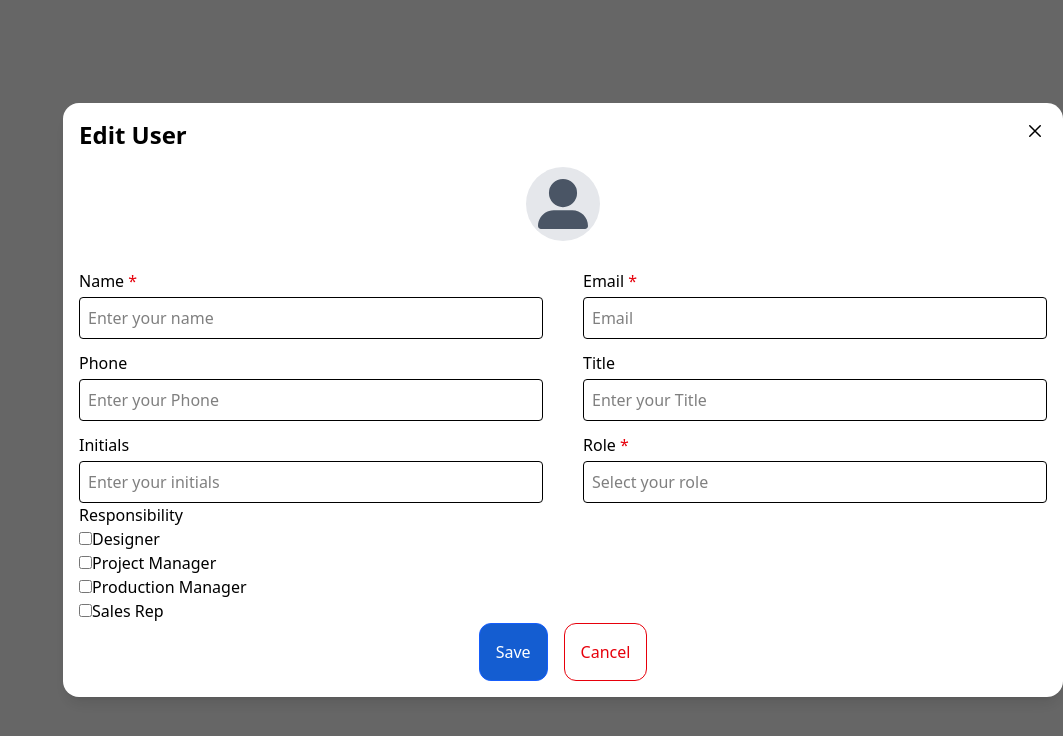
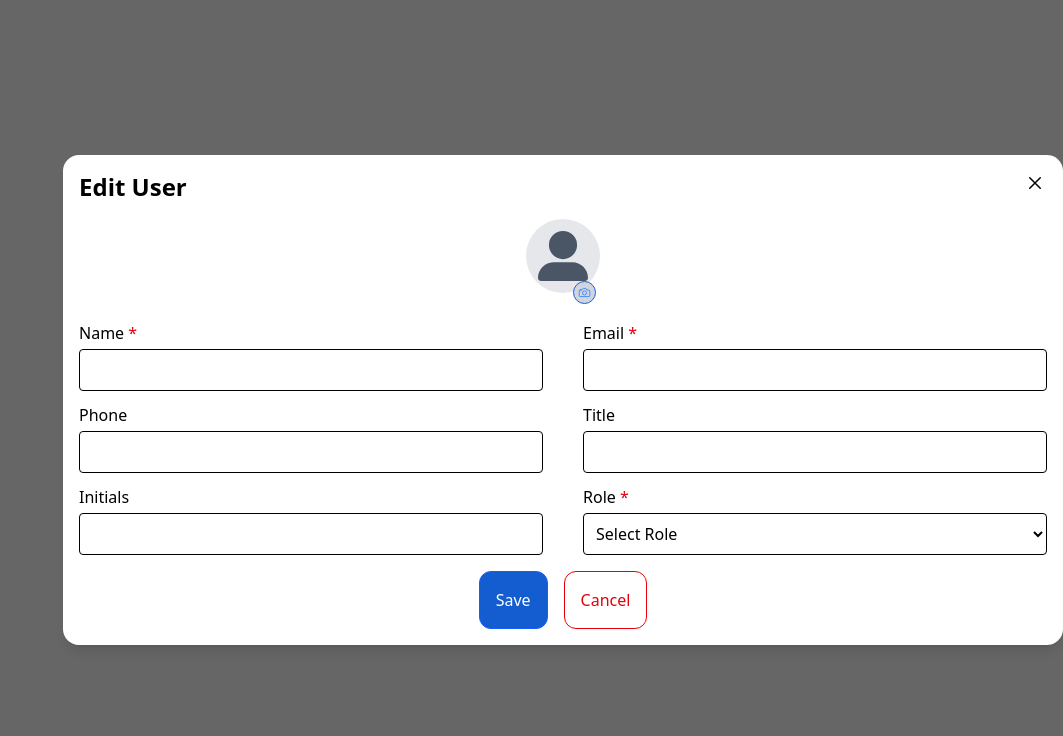
Before and after one commit to iajy/G3-Apllication, a React (Vite) app: page /editUser in a window 1280 px wide. Shown: the top 736 px of the page, without its empty margins (217-1280 px from the left). Built offline with nearby package versions, Linux system fonts and the light colour scheme.

Commit message:
filter added

```diff
--- a/src/Components/EditUser.jsx
+++ b/src/Components/EditUser.jsx
@@ -1,8 +1,61 @@
-import React from "react";
+import React, { useState, useEffect } from "react";
 import { FaUserLarge } from "react-icons/fa6";
-import { IoCloseOutline } from "react-icons/io5";
+import { IoCameraOutline, IoCloseOutline } from "react-icons/io5";
+import axios from "axios";
 
-const EditUser = ({ onExit }) => {
+const EditUser = ({ user, onExit, onUpdate }) => {
+  const [formData, setFormData] = useState({
+    first_name: "",
+    email: "",
+    phone: "",
+    title: "",
+    initials: "",
+    role: "",
+  });
+
+  useEffect(() => {
+    if (user) {
+      setFormData({
+        first_name: user.first_name || "",
+        email: user.email || "",
+        phone: user.phone || "",
+        title: user.title || "",
+        initials: user.initials || "",
+        role: user.role?.title || "",
+      });
+    }
+  }, [user]);
+
+  const handleChange = (e) => {
+    setFormData({ ...formData, [e.target.name]: e.target.value });
+  };
+
+  const handleSubmit = async (e) => {
+    e.preventDefault();
+
+    try {
+      const token = localStorage.getItem("token");
+      const companyId = localStorage.getItem("company_id");
+
+      const res = await axios.post(
+        `http://13.210.33.250/api/user/${user.id}`,
+        {
+          ...formData,
+        },
+        {
+          headers: {
+            Authorization: `Bearer ${token}`,
+            company_id: companyId,
+          },
+        }
+      );
+
+      onUpdate(res.data);
+    } catch (error) {
+      console.error("Error updating user:", error);
+    }
+  };
+
   return (
     <div className="fixed inset-0 flex items-center justify-end bg-black/60 z-50">
       <div className=" w-250 absolute flex flex-col gap-4 p-4  bg-white rounded-2xl shadow-lg">
@@ -14,104 +67,91 @@ const EditUser = ({ onExit }) => {
           />
         </div>
         <div className="flex flex-col items-center">
-          <div className="bg-gray-200 p-3 rounded-full">
-            <FaUserLarge className="text-gray-600" size={50} />
+          <div className="relative bg-gray-200 p-3 rounded-full">
+            <FaUserLarge className="text-gray-600" size={50} /><div className="absolute right-1 bg-gray-300 border border-blue-600 rounded-full p-1 "><IoCameraOutline className=" text-blue-500 " size={13} /></div>
+
           </div>
         </div>
         <br />
-        <form action="">
+
+        <form onSubmit={handleSubmit}>
           <div className="grid grid-cols-2 gap-10">
             <div className="relative">
-              <label htmlFor="" className="absolute -top-7">
+              <label className="absolute -top-7">
                 Name <span className="text-red-600">*</span>
               </label>
               <input
                 type="text"
-                name=""
-                id=""
-                placeholder="Enter your name"
+                name="first_name"
+                value={formData.first_name}
+                onChange={handleChange}
                 required
                 className="border rounded p-2 w-full focus:outline-1 focus:outline-blue-600"
               />
             </div>
             <div className="relative">
-              <label htmlFor="" className="absolute -top-7">
+              <label className="absolute -top-7">
                 Email <span className="text-red-600">*</span>
               </label>
               <input
                 type="email"
-                name=""
-                id=""
-                placeholder="Email"
+                name="email"
+                value={formData.email}
+                onChange={handleChange}
                 required
                 className="border rounded p-2 w-full focus:outline-1 focus:outline-blue-600"
               />
             </div>
             <div className="relative">
-              <label htmlFor="" className="absolute -top-7">
-                Phone
-              </label>
+              <label className="absolute -top-7">Phone</label>
               <input
                 type="number"
-                name=""
-                id=""
-                placeholder="Enter your Phone"
+                name="phone"
+                value={formData.phone}
+                onChange={handleChange}
                 className="border rounded p-2 w-full focus:outline-1 focus:outline-blue-600"
               />
             </div>
             <div className="relative">
-              <label htmlFor="" className="absolute -top-7">
-                Title
-              </label>
+              <label className="absolute -top-7">Title</label>
               <input
                 type="text"
-                name=""
-                id=""
-                placeholder="Enter your Title"
+                name="title"
+                value={formData.title}
+                onChange={handleChange}
                 className="border rounded p-2 w-full focus:outline-1 focus:outline-blue-600"
               />
             </div>
             <div className="relative">
-              <label htmlFor="" className="absolute -top-7">
-                Initials{" "}
-              </label>
+              <label className="absolute -top-7">Initials</label>
               <input
                 type="text"
-                name=""
-                id=""
-                placeholder="Enter your initials"
+                name="initials"
+                value={formData.initials}
+                onChange={handleChange}
                 className="border rounded p-2 w-full focus:outline-1 focus:outline-blue-600"
               />
             </div>
             <div className="relative">
-              <label htmlFor="" className="absolute -top-7">
+              <label className="absolute -top-7">
                 Role <span className="text-red-600">*</span>
               </label>
-              <input
-                type="text"
-                name=""
-                id=""
-                placeholder="Select your role"
+              <select
+                name="role"
+                value={formData.role}
+                onChange={handleChange}
                 required
                 className="border rounded p-2 w-full focus:outline-1 focus:outline-blue-600"
-              />
+              >
+                <option value="">Select Role</option>
+                <option value="Admin">Admin</option>
+                <option value="Manager">Manager</option>
+                <option value="User">User</option>
+              </select>
             </div>
           </div>
-          <div>
-            <span>Responsibility</span>
-            <br />
-            <input type="checkbox" name="" id="" />
-            Designer
-            <br />
-            <input type="checkbox" name="" id="" />
-            Project Manager
-            <br />
-            <input type="checkbox" name="" id="" />
-            Production Manager <br />
-            <input type="checkbox" name="" id="" />
-            Sales Rep
-          </div>
-          <div className="flex justify-center gap-4">
+
+          <div className="flex justify-center gap-4 mt-4">
             <button
               type="submit"
               className=" p-4 rounded-xl border border-blue-600 bg-[#145dd1] text-white"
--- a/src/Components/Login.jsx
+++ b/src/Components/Login.jsx
@@ -27,11 +27,10 @@ const Login = () => {
         password: password,
       });
 
-      // login success → you get user + companies + tokens
+
       const data = res.data;
       console.log("Login Response:", data);
 
-      // save tokens + company id (first company by default)
       localStorage.setItem("token", data.access_token);
       if (data.companies && data.companies.length > 0) {
         localStorage.setItem("company_id", data.companies[0].id);
--- a/src/Components/UserList.jsx
+++ b/src/Components/UserList.jsx
@@ -15,7 +15,7 @@ import axios from "axios";
 
 const columns = [
   { id: "SL", label: "S.L", minWidth: 10 },
-  { id: "name", label: "Name", minWidth: 50 },
+  { id: "first_name", label: "Name", minWidth: 50 },
   { id: "email", label: "Email", minWidth: 10, align: "right" },
   { id: "initials", label: "Initials", minWidth: 10, align: "right" },
   { id: "phone", label: "Phone", minWidth: 100, align: "right" },
@@ -25,13 +25,13 @@ const columns = [
   { id: "action", label: "Action", minWidth: 10 },
 ];
 
-export default function UserList() {
+export default function UserList({ statusFilter, searchQuery }) {
   const [page, setPage] = useState(0);
   const [rowsPerPage, setRowsPerPage] = useState(10);
   const [users, setUsers] = useState([]);
   const [edit, setEdit] = useState(false);
+  const [selectedUser, setSelectedUser] = useState(null);
 
-  // Fetch users from backend
   useEffect(() => {
     const fetchUsers = async () => {
       try {
@@ -40,12 +40,11 @@ export default function UserList() {
 
         const res = await axios.get("http://13.210.33.250/api/user?status=1", {
           headers: {
-            Authorization: `Bearer ${token}`, // token
-            company_id: companyId, // company id
+            Authorization: `Bearer ${token}`,
+            company_id: companyId,
           },
         });
 
-        console.log("Fetched users:", res.data);
         setUsers(res.data.data);
       } catch (error) {
         console.error("Error fetching users:", error);
@@ -54,17 +53,10 @@ export default function UserList() {
     fetchUsers();
   }, []);
 
-  const handleChangePage = (event, newPage) => {
-    setPage(newPage);
-  };
-
+  const handleChangePage = (event, newPage) => setPage(newPage);
   const handleChangeRowsPerPage = (event) => {
     setRowsPerPage(+event.target.value);
     setPage(0);
-  };
-
-  const editUser = () => {
-    setEdit(!edit);
   };
 
   const toggleStatus = async (userId, currentStatus) => {
@@ -72,16 +64,10 @@ export default function UserList() {
       const token = localStorage.getItem("token");
       const companyId = localStorage.getItem("company_id");
 
-      // Update status
-      const res = await axios.post(
+      await axios.post(
         `http://13.210.33.250/api/user/${userId}/status`,
         { status: currentStatus ? 0 : 1 },
-        {
-          headers: {
-            Authorization: `Bearer ${token}`,
-            company_id: companyId,
-          },
-        }
+        { headers: { Authorization: `Bearer ${token}`, company_id: companyId } }
       );
 
       setUsers((prevUsers) =>
@@ -94,11 +80,30 @@ export default function UserList() {
     }
   };
 
+  const editUser = (user) => {
+    setSelectedUser(user);
+    setEdit(true);
+  };
+
+  const filteredUsers = users.filter((user) => {
+    const matchesStatus =
+    !statusFilter ||
+    (statusFilter === "active" && Number(user.status) === 1) ||
+    (statusFilter === "inactive" && Number(user.status) === 0);
+
+    const matchesSearch =
+      !searchQuery ||
+      user.first_name.toLowerCase().includes(searchQuery.toLowerCase()) ||
+      user.email.toLowerCase().includes(searchQuery.toLowerCase());
+
+    return matchesStatus && matchesSearch;
+  });
+
   return (
     <>
       <Paper sx={{ width: "100%", overflow: "hidden" }}>
         <TableContainer sx={{ maxHeight: 440 }}>
-          <Table stickyHeader aria-label="sticky table">
+          <Table stickyHeader>
             <TableHead>
               <TableRow>
                 {columns.map((column) => (
@@ -113,16 +118,16 @@ export default function UserList() {
               </TableRow>
             </TableHead>
             <TableBody>
-              {users
+              {filteredUsers
                 .slice(page * rowsPerPage, page * rowsPerPage + rowsPerPage)
                 .map((user, index) => (
-                  <TableRow hover role="checkbox" tabIndex={-1} key={user.id}>
+                  <TableRow hover key={user.id}>
                     <TableCell>{index + 1}</TableCell>
-                    <TableCell>{user.name}</TableCell>
+                    <TableCell>{user.first_name}</TableCell>
                     <TableCell align="right">{user.email}</TableCell>
-                    <TableCell align="right">{user.initials}</TableCell>
-                    <TableCell align="right">{user.phone}</TableCell>
-                    <TableCell>{user.role?.title}</TableCell>
+                    <TableCell align="right">{user.initials || "NIL"}</TableCell>
+                    <TableCell align="right">{user.phone || "NIL"}</TableCell>
+                    <TableCell>{user.role?.title || "NIL"}</TableCell>
                     <TableCell>
                       <button
                         onClick={() => toggleStatus(user.id, user.status)}
@@ -148,7 +153,7 @@ export default function UserList() {
                           <FaRegEdit
                             className="text-blue-600 cursor-pointer"
                             size={19}
-                            onClick={editUser}
+                            onClick={() => editUser(user)}
                           />
                         </div>
                       </div>
@@ -161,14 +166,26 @@ export default function UserList() {
         <TablePagination
           rowsPerPageOptions={[10, 25, 100]}
           component="div"
-          count={users.length}
+          count={filteredUsers.length}
           rowsPerPage={rowsPerPage}
           page={page}
           onPageChange={handleChangePage}
           onRowsPerPageChange={handleChangeRowsPerPage}
         />
       </Paper>
-      {edit && <EditUser onExit={() => setEdit(false)} />}
+
+      {edit && selectedUser && (
+        <EditUser
+          user={selectedUser}
+          onExit={() => setEdit(false)}
+          onUpdate={(updatedUser) => {
+            setUsers((prev) =>
+              prev.map((u) => (u.id === updatedUser.id ? updatedUser : u))
+            );
+            setEdit(false);
+          }}
+        />
+      )}
     </>
   );
 }
```
Also changed, not shown: src/Components/DashBoard.jsx (+24 -33 lines).
